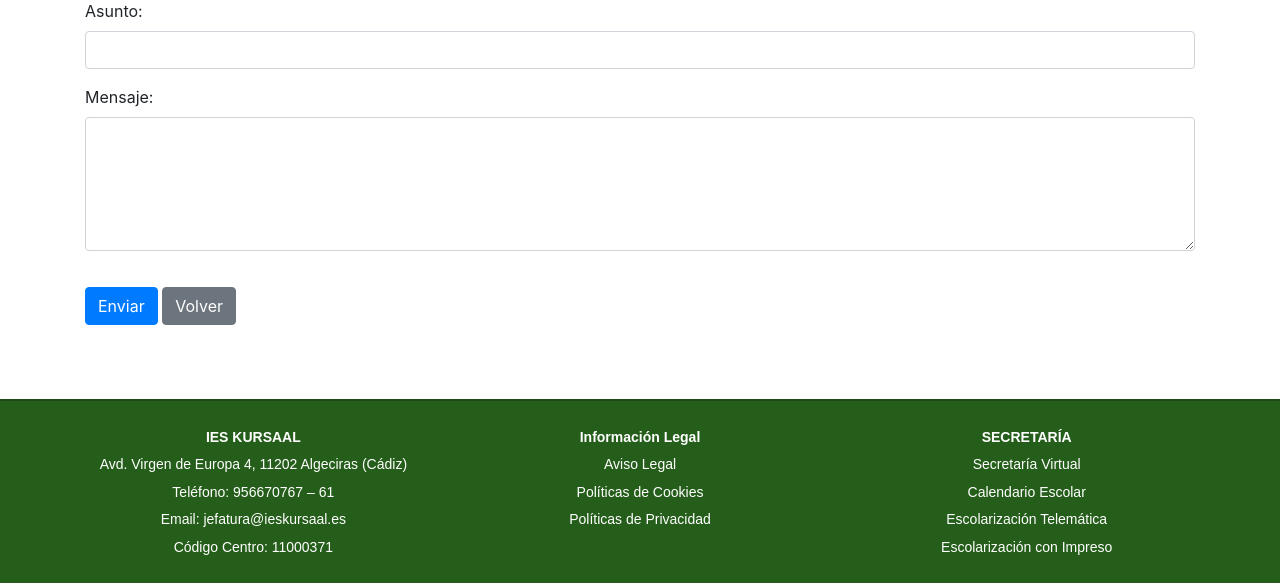
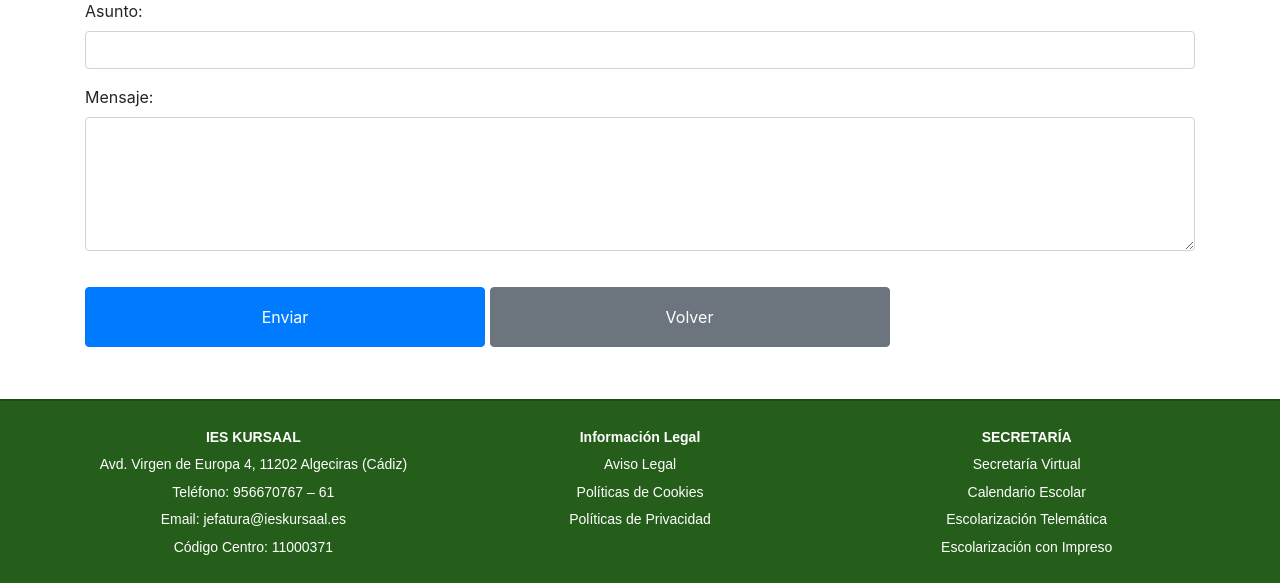
Before and after one commit to Xaelthalas/Citas-Proyecto, a PHP site: page /contacto.php in a window 1280 px wide. Shown: the part 217-800 px from the top of the page. Run offline with PHP 8.4, Linux system fonts and the light colour scheme; the visitor is signed in with stand-in values (Sample User, id 1); data comes from the database, SQL or seed files in the repository; data that the repository does not hold is empty; some libraries are stand-ins or nearby versions.

Commit message:
prueba de botones

```diff
--- a/css/contacto.css
+++ b/css/contacto.css
@@ -63,3 +63,12 @@ h2 {
     padding: 15px 30px; /* Aumentar el padding interno */
     margin-top: 20px; /* Espacio entre los botones */
 }
+.menu-button {
+    display: block; /* Mostrar como bloque */
+    margin: 20px auto; /* Margen superior e inferior automático */
+    width: 100%; /* Ancho completo */
+    max-width: 400px; /* Ancho máximo */
+    height: 60px; /* Altura */
+    font-size: 20px; /* Tamaño de fuente */
+    text-align: center; /* Centrar texto */
+}
```
